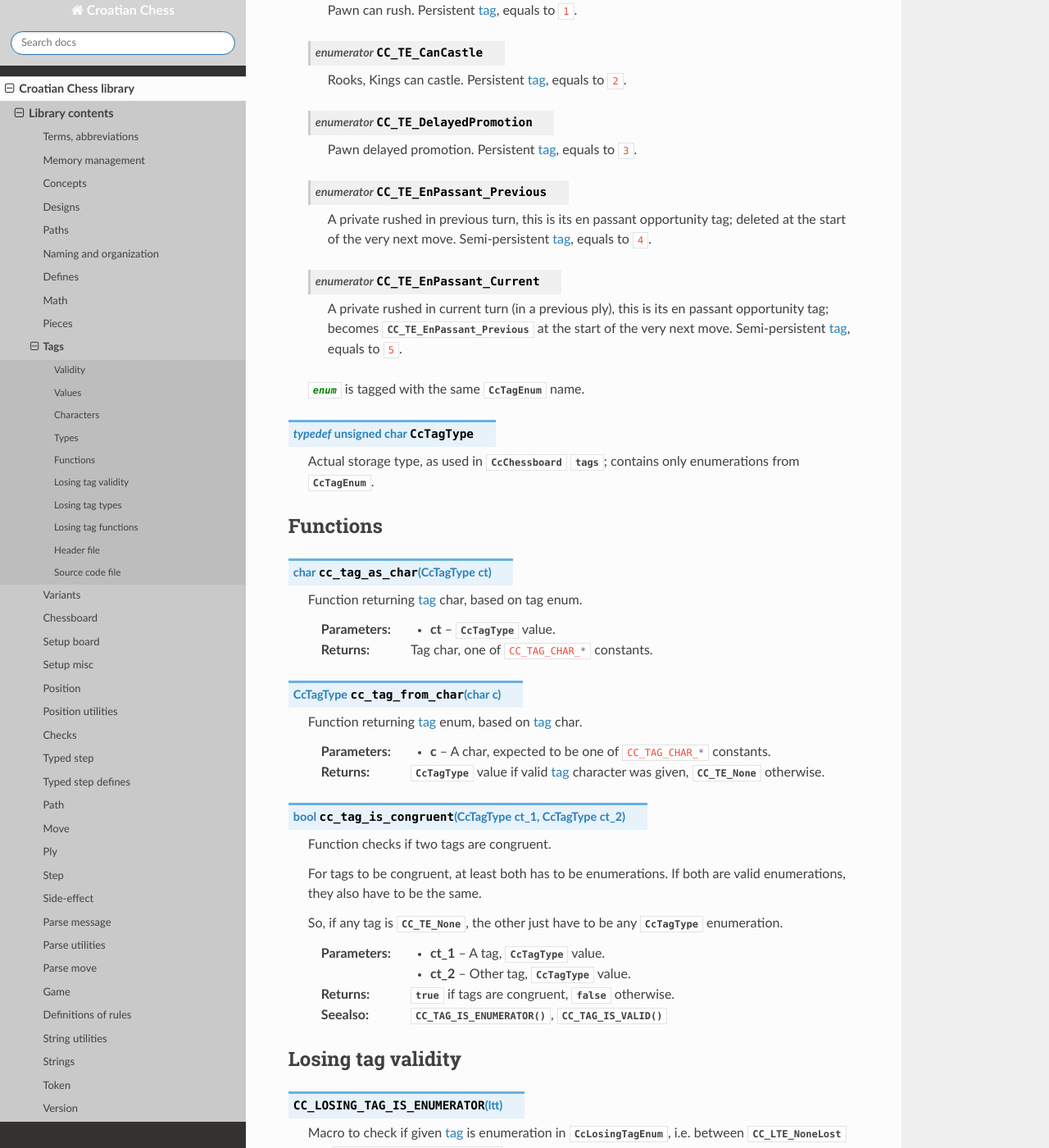
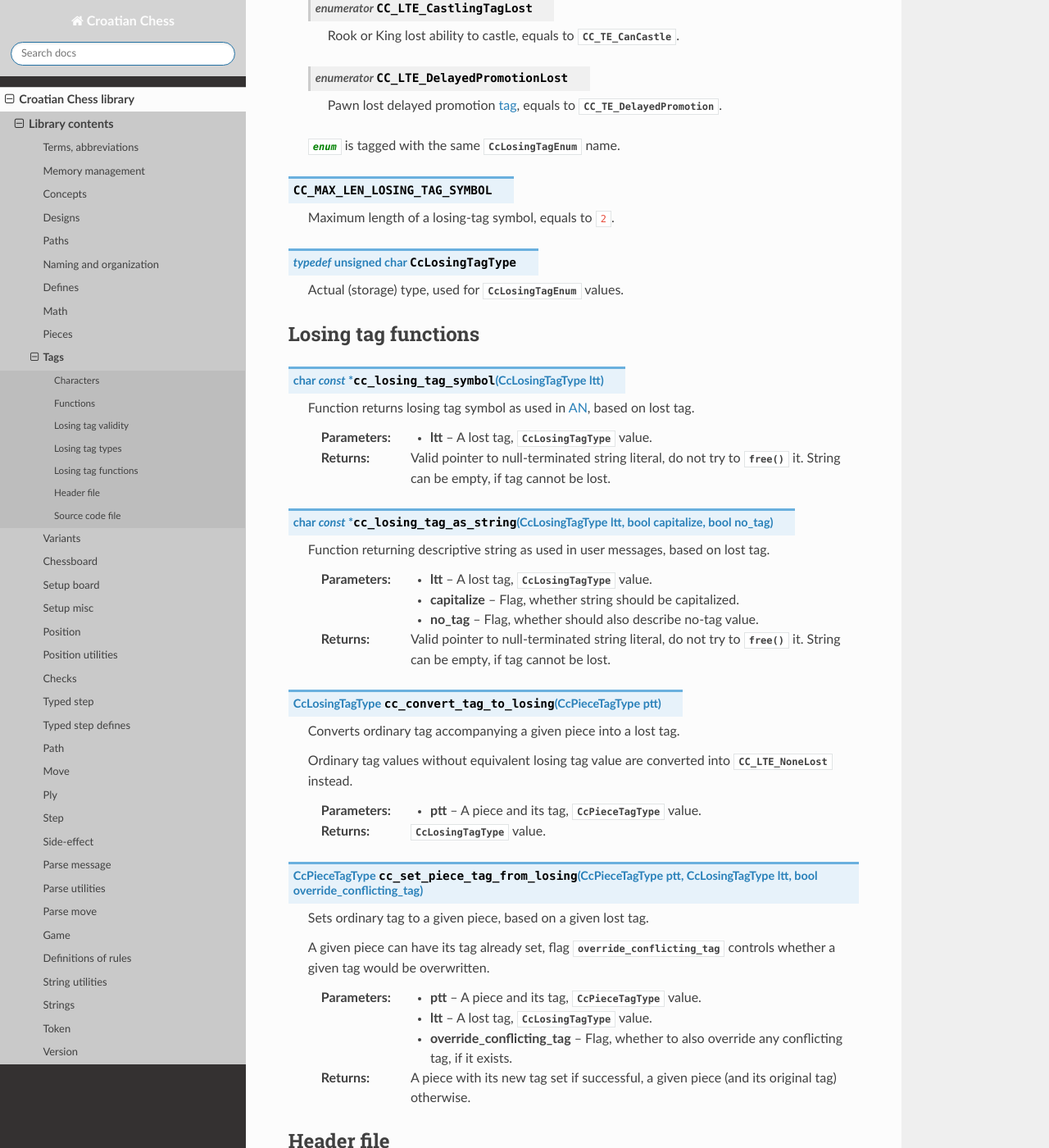
Before and after one commit to mmlacak/crochess, a Sphinx documentation site: the page built from docs/source/libcc/cctags.rst, in a window 1280 px wide and 1400 px high, scrolled down 2220 px. Shown: the whole window at 82% size. Built offline with Sphinx 7.4.7 and the Read the Docs theme 3.1.0, drawn with Linux system fonts in a browser that asks for light colours; some of the changed text lies outside the part shown.

Commit message:
Deleted tag macros + docs fixes. Renamed param.

```diff
--- a/docs/source/conf.py
+++ b/docs/source/conf.py
@@ -26,10 +26,10 @@ copyright = '2021, Mario Mlačak'
 author = 'Mario Mlačak'
 
 # The short X.Y version
-version = "0.0.1.213:1392+20250607.160928"   # docs-new-lib-short-version-major-minor-feature-commit+meta~breaks-place-marker
+version = "0.0.1.216:1395+20250610.015550"   # docs-new-lib-short-version-major-minor-feature-commit+meta~breaks-place-marker
 
 # The full version, including alpha/beta/rc tags
-release = "0.0.1.213:1392+20250607.160928"   # docs-new-lib-full-version-major-minor-feature-commit+meta~breaks-place-marker
+release = "0.0.1.216:1395+20250610.015550"   # docs-new-lib-full-version-major-minor-feature-commit+meta~breaks-place-marker
 
 
 # -- General configuration ---------------------------------------------------
--- a/docs/source/libcc/cctags.rst
+++ b/docs/source/libcc/cctags.rst
@@ -21,53 +21,6 @@ demoted (if figure), promoted (if Pawn).
 
 Values enumerated in losing tag are the same as in ordinary :c:term:`tag`,
 but only for :c:term:`tag`\s that can be lost.
-
-.. _lbl-libcc-cctags-validity:
-
-Validity
---------
-
-.. c:macro:: CC_TAG_IS_ENUMERATOR(te)
-
-    Macro to check if given :term:`tag` is enumeration in :c:enum:`CcTagEnum`,
-    i.e. between :c:enumerator:`CC_TE_None` and :c:enumerator:`CC_TE_DelayedPromotion`
-    values.
-
-    :param te: A tag, integer value.
-    :returns: :c:data:`true` if :c:type:`CcTagEnum` enumerator,
-              :c:data:`false` otherwise.
-
-.. c:macro:: CC_TAG_IS_VALID(te)
-
-    Macro to check if given :term:`tag` is valid :c:enum:`CcTagEnum` enumerator,
-    and not :c:enumerator:`CC_TE_None`.
-
-    :param te: A tag, integer value.
-    :returns: :c:data:`true` if valid :c:type:`CcTagEnum` enumerator,
-              :c:data:`false` otherwise.
-
-.. _lbl-libcc-cctags-values:
-
-Values
-------
-
-.. c:macro:: CC_TAG_IS_PERSISTENT(te)
-
-    Macro to check if given :term:`tag` is persistent,
-    i.e. if it lasts until used or lost.
-
-    :param te: :c:type:`CcTagEnum` value.
-    :returns: :c:`bool` value.
-
-.. c:macro:: CC_TAG_IS_RUSHED(te)
-
-    Macro to check if given :term:`tag` is en passant, i.e. either
-    :c:enumerator:`CC_TE_EnPassant_Previous` or
-    :c:enumerator:`CC_TE_EnPassant_Current`.
-
-    :param te: :c:type:`CcTagEnum` value.
-    :returns: :c:`bool` value, :c:data:`true` if en passant tag, :c:data:`false`
-        otherwise.
 
 .. _lbl-libcc-cctags-characters:
 
@@ -109,86 +62,17 @@ console.
 
     Equals to :c:`';'`.
 
-.. _lbl-libcc-cctags-types:
-
-Types
------
-
-.. c:enum:: CcTagEnum
-
-    Enumerates all :term:`tag`\s, used in all variants.
-
-    .. c:enumerator:: CC_TE_None
-
-        No :term:`tag` applies, equals to ``0``.
-        Used for e.g. empty on-board fields, any off-board field.
-
-    .. c:enumerator:: CC_TE_CanRush
-
-        Pawn can rush. Persistent :term:`tag`, equals to ``1``.
-
-    .. c:enumerator:: CC_TE_CanCastle
-
-        Rooks, Kings can castle. Persistent :term:`tag`, equals to ``2``.
-
-    .. c:enumerator:: CC_TE_DelayedPromotion
-
-        Pawn delayed promotion. Persistent :term:`tag`, equals to ``3``.
-
-    .. c:enumerator:: CC_TE_EnPassant_Previous
-
-        A private rushed in previous turn, this is its en passant opportunity tag;
-        deleted at the start of the very next move.
-        Semi-persistent :term:`tag`, equals to ``4``.
-
-    .. c:enumerator:: CC_TE_EnPassant_Current
-
-        A private rushed in current turn (in a previous ply), this is its en passant
-        opportunity tag; becomes :c:enumerator:`CC_TE_EnPassant_Previous` at the
-        start of the very next move.
-        Semi-persistent :term:`tag`, equals to ``5``.
-
-    :c:`enum` is tagged with the same :c:enum:`CcTagEnum` name.
-
-.. c:type:: unsigned char CcTagType
-
-    Actual storage type, as used in :c:struct:`CcChessboard` :c:member:`tags`;
-    contains only enumerations from :c:enum:`CcTagEnum`.
-
 .. _lbl-libcc-cctags-functions:
 
 Functions
 ---------
 
-.. c:function:: char cc_tag_as_char( CcTagType ct )
+.. c:function:: char cc_tag_as_char( CcPieceTagType ptt )
 
     Function returning :term:`tag` char, based on tag enum.
 
-    :param ct: :c:type:`CcTagType` value.
+    :param ptt: :c:type:`CcPieceTagType` value.
     :returns: Tag char, one of :c:`CC_TAG_CHAR_*` constants.
-
-.. c:function:: CcTagType cc_tag_from_char( char c )
-
-    Function returning :term:`tag` enum, based on :term:`tag` char.
-
-    :param c: A char, expected to be one of :c:`CC_TAG_CHAR_*` constants.
-    :returns: :c:type:`CcTagType` value if valid :term:`tag` character was given,
-              :c:enumerator:`CC_TE_None` otherwise.
-
-.. c:function:: bool cc_tag_is_congruent( CcTagType ct_1, CcTagType ct_2 )
-
-    Function checks if two tags are congruent.
-
-    For tags to be congruent, at least both has to be enumerations.
-    If both are valid enumerations, they also have to be the same.
-
-    So, if any tag is :c:enumerator:`CC_TE_None`, the other just have
-    to be any :c:type:`CcTagType` enumeration.
-
-    :param ct_1: A tag, :c:type:`CcTagType` value.
-    :param ct_2: Other tag, :c:type:`CcTagType` value.
-    :returns: :c:data:`true` if tags are congruent, :c:data:`false` otherwise.
-    :seealso: :c:macro:`CC_TAG_IS_ENUMERATOR()`, :c:macro:`CC_TAG_IS_VALID()`
 
 .. _lbl-libcc-cctags-losingtagvalidity:
 
@@ -251,10 +135,9 @@ Losing tag types
 
     Maximum length of a losing-tag symbol, equals to ``2``.
 
-.. c:type:: CcTagType CcLosingTagType
+.. c:type:: unsigned char CcLosingTagType
 
-    Actual (storage) type, used for :c:enum:`CcLosingTagEnum` values;
-    equals to :c:`unsigned char`.
+    Actual (storage) type, used for :c:enum:`CcLosingTagEnum` values.
 
 .. _lbl-libcc-cctags-losingtagfunctions:
 
@@ -265,7 +148,7 @@ Losing tag functions
 
     Function returns losing tag symbol as used in :term:`AN`, based on lost tag.
 
-    :param ltt: :c:type:`CcLosingTagType` value.
+    :param ltt: A lost tag, :c:type:`CcLosingTagType` value.
     :returns: Valid pointer to null-terminated string literal,
               do not try to :c:func:`free()` it.
               String can be empty, if tag cannot be lost.
@@ -275,44 +158,36 @@ Losing tag functions
     Function returning descriptive string as used in user messages,
     based on lost tag.
 
-    :param ltt: :c:type:`CcLosingTagType` value.
+    :param ltt: A lost tag, :c:type:`CcLosingTagType` value.
     :param capitalize: Flag, whether string should be capitalized.
     :param no_tag: Flag, whether should also describe no-tag value.
     :returns: Valid pointer to null-terminated string literal,
               do not try to :c:func:`free()` it.
               String can be empty, if tag cannot be lost.
 
-.. c:function:: CcLosingTagType cc_convert_tag_to_losing( CcTagType te )
+.. c:function:: CcLosingTagType cc_convert_tag_to_losing( CcPieceTagType ptt )
 
-    Converts ordinary tag into lost tag.
+    Converts ordinary tag accompanying a given piece into a lost tag.
 
     Ordinary tag values without equivalent losing tag value are converted
     into :c:enumerator:`CC_LTE_NoneLost` instead.
 
-    :param te: :c:type:`CcTagType` value.
+    :param ptt: A piece and its tag, :c:type:`CcPieceTagType` value.
     :returns: :c:type:`CcLosingTagType` value.
 
-.. c:function:: CcTagType cc_convert_tag_from_losing( CcLosingTagType ltt )
+.. c:function:: CcPieceTagType cc_set_piece_tag_from_losing( CcPieceTagType ptt, CcLosingTagType ltt, bool override_conflicting_tag )
 
-    Converts losing tag into ordinary tag.
+    Sets ordinary tag to a given piece, based on a given lost tag.
 
-    :param ltt: :c:type:`CcLosingTagType` value.
-    :returns: :c:type:`CcTagType` value.
+    A given piece can have its tag already set, flag :c:var:`override_conflicting_tag`
+    controls whether a given tag would be overwritten.
 
-.. c:function:: bool cc_losing_tag_is_congruent( CcLosingTagType ltt_1, CcLosingTagType ltt_2 )
-
-    Function checks if two losing tags are congruent.
-
-    For losing tags to be congruent, at least both has to be enumerations.
-    If both are valid enumerations, they also have to be the same.
-
-    So, if any losing tag is :c:enumerator:`CC_LTE_NoneLost`, the other just have
-    to be any :c:type:`CcLosingTagType` enumeration.
-
-    :param ltt_1: A losing tag, :c:type:`CcLosingTagType` value.
-    :param ltt_2: Other losing tag, :c:type:`CcLosingTagType` value.
-    :returns: :c:data:`true` if losing tags are congruent, :c:data:`false` otherwise.
-    :seealso: :c:macro:`CC_LOSING_TAG_IS_ENUMERATOR()`, :c:macro:`CC_LOSING_TAG_IS_VALID()`
+    :param ptt: A piece and its tag, :c:type:`CcPieceTagType` value.
+    :param ltt: A lost tag, :c:type:`CcLosingTagType` value.
+    :param override_conflicting_tag: Flag, whether to also override any conflicting tag,
+        if it exists.
+    :returns: A piece with its new tag set if successful, a given piece (and its
+        original tag) otherwise.
 
 .. _lbl-libcc-cctags-sourcecodeheader:
 
--- a/docs/source/libcc/organization.rst
+++ b/docs/source/libcc/organization.rst
@@ -114,7 +114,7 @@ Organization
 
 Pieces, tags, variants, chessboards introduced in
 `the book <https://github.com/mmlacak/crochess/raw/master/crochess.pdf>`_ are in
-similarly named :term:`module`\s, i.e. ``CcPieceTagType``, ``CcTagType``, ``cc_variant``,
+similarly named :term:`module`\s, i.e. ``CcPieceTagType``, ``cc_variant``,
 ``cc_chessboard``.
 
 Each chessboard holds a board for pieces and the other one for tags.
```
Also changed, not shown: README.md (+2 -2 lines), docs/source/libcc/ccpath.rst (+5 -7 lines), 10 other files.
